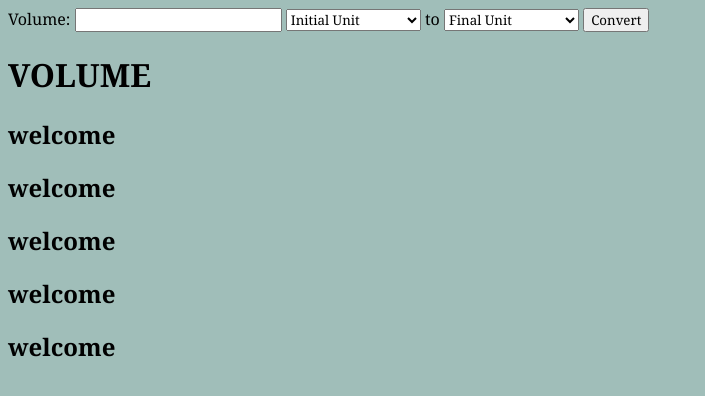
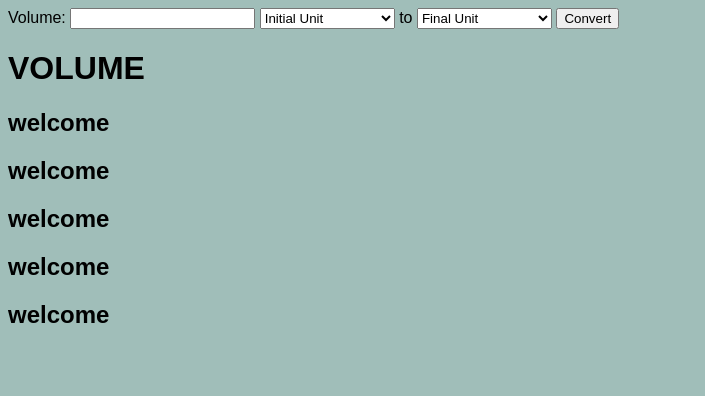
Before and after one commit to LauraJohnston20/CP1291--jQueryPlugin, a plain HTML site: page index.html in a window 1280 px wide. Shown: the whole page, without its empty margins (0-705 px from the left). Drawn offline with nearby package versions, Linux system fonts and the light colour scheme; a script that the page names is missing.

Commit message:
Updated result properties

```diff
--- a/style.css
+++ b/style.css
@@ -1,14 +1,20 @@
 body{
-    font-family: Cambria, Cochin, Georgia, Times, 'Times New Roman', serif;
+    font-family: sans-serif;
     background: rgba(139, 175, 169, 0.81);
 }
 
 select {
-    font-family: Cambria, Cochin, Georgia, Times, 'Times New Roman', serif;
     width: 135px;
-    height: 22.5px;
+    height: 21px;
 }
 
-input {
-    font-family: Cambria, Cochin, Georgia, Times, 'Times New Roman', serif;
+.result {
+    text-align: center;
+    position: absolute;
+    top:50%;
+    left: 50%;
+    display:flex;
+    justify-content:center;
+    align-items:center;
+
 }
```
